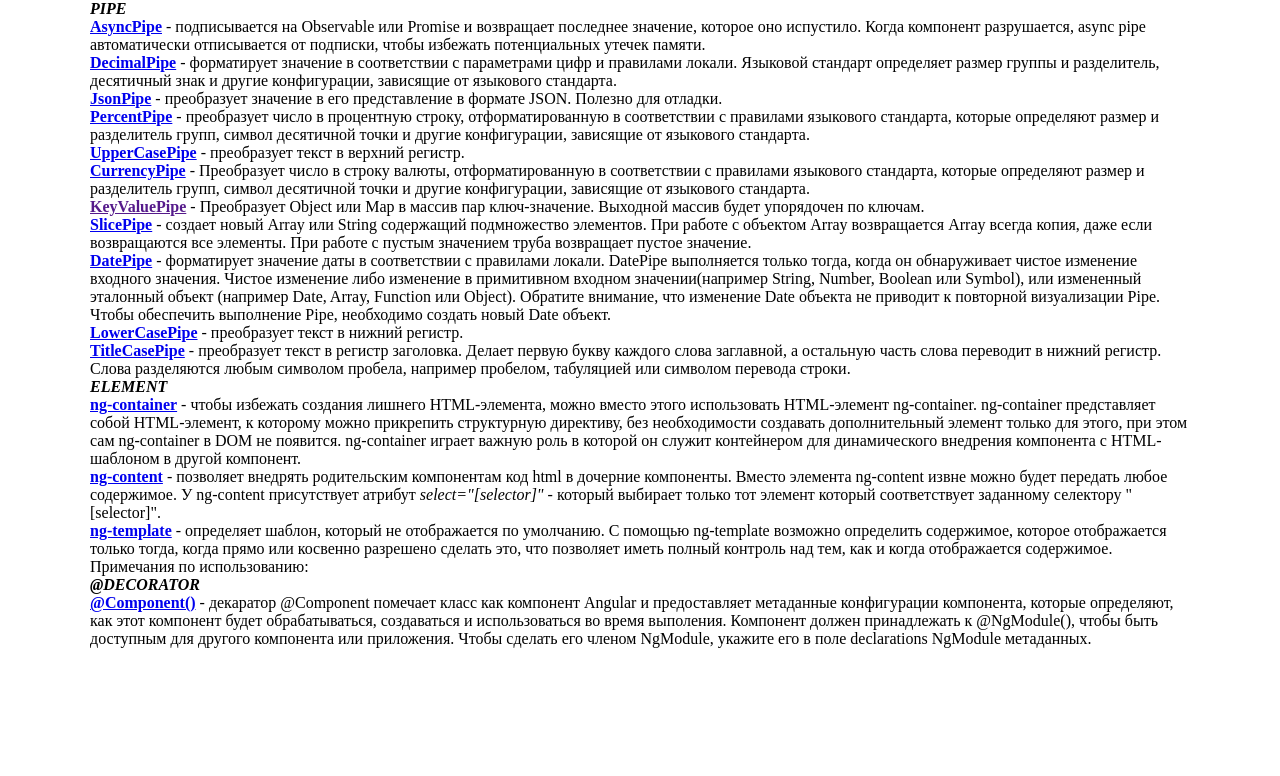
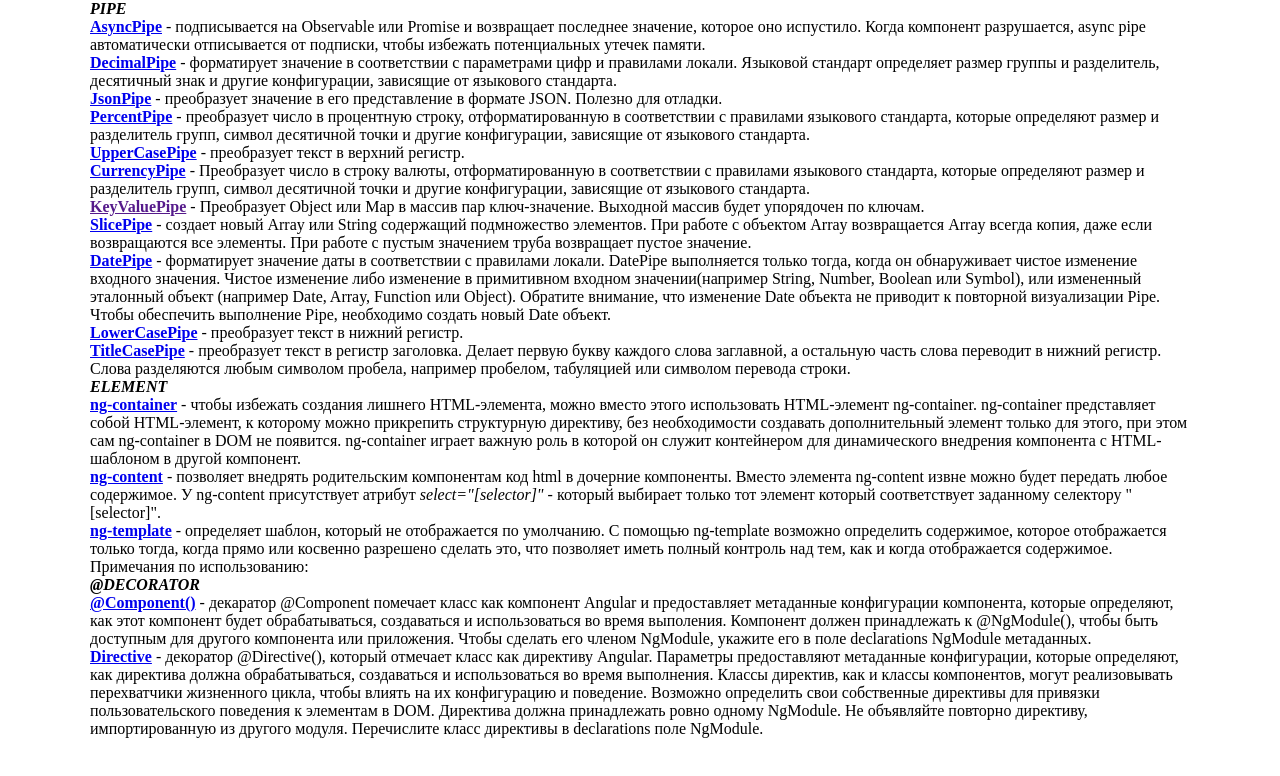
Before and after one commit to ArtemKashirin/API, an Angular app: page / in a window 1280 px wide. Shown: the top 776 px of the page. Built offline with nearby package versions, Linux system fonts and the light colour scheme.

Commit message:
DECORATOR: Directive

```diff
--- a/src/app/app.component.html
+++ b/src/app/app.component.html
@@ -16,3 +16,4 @@
 <app-ng-template></app-ng-template>
 <p><b><i>@DECORATOR</i></b></p>
 <app-component></app-component>
+<app-directive></app-directive>
--- a/src/app/app.module.ts
+++ b/src/app/app.module.ts
@@ -19,6 +19,7 @@ import { NgContentComponent } from './element/ng-content/ng-content.component';
 import { ClildContentComponent } from './element/ng-content/clild-content/clild-content.component';
 import { NgTemplateComponent } from './element/ng-template/ng-template.component';
 import { ComponentComponent } from './decorator/component/component.component';
+import { DirectiveComponent } from './decorator/directive/directive.component';
 
 @NgModule({
   declarations: [
@@ -38,7 +39,8 @@ import { ComponentComponent } from './decorator/component/component.component';
     NgContentComponent,
     ClildContentComponent,
     NgTemplateComponent,
-    ComponentComponent
+    ComponentComponent,
+    DirectiveComponent
   ],
   imports: [
     BrowserModule,
--- /dev/null
+++ b/src/app/decorator/directive/directive.component.html
@@ -0,0 +1,30 @@
+<p><b><a [href]="this.Directive">Directive</a></b> - декоратор @Directive(), который отмечает класс как директиву Angular. Параметры
+  предоставляют метаданные конфигурации, которые определяют, как директива должна обрабатываться, создаваться и использоваться во время
+  выполнения. Классы директив, как и классы компонентов, могут реализовывать перехватчики жизненного цикла, чтобы влиять на их
+  конфигурацию и поведение. Возможно определить свои собственные директивы для привязки пользовательского поведения к элементам в DOM.
+  Директива должна принадлежать ровно одному NgModule. Не объявляйте повторно директиву, импортированную из другого модуля.
+  Перечислите класс директивы в declarations поле NgModule.</p>
+<!--<div>-->
+<!--  <p>Метаданные директивы:</p>-->
+<!--  <ul>-->
+<!--    <li><i>selector?</i> - селектор CSS, который идентифицирует эту директиву в HTML-шаблоне и запускает создание экземпляра директивы.-->
+<!--      Объявить как одно из следующих:-->
+<!--      <ul>-->
+<!--        <li><u>element-name</u> - выбор по имени элемента;</li>-->
+<!--        <li><u>.class</u> - выбор по названию класса;</li>-->
+<!--        <li><u>[attribute]</u> - выбор по имени атрибута;</li>-->
+<!--        <li><u>[attribute=value]</u> - выбор по имени и значению атрибута;</li>-->
+<!--        <li><u>:not(sub_selector)</u> - выбор, только если элемент не соответствует sub_selector;</li>-->
+<!--        <li><u>selector1, selector2</u> - выбор, если соответствует либо selector1или selector2.</li>-->
+<!--      </ul>-->
+<!--    </li>-->
+<!--    <li><i>inputs?</i> - перечисляет набор входных свойств с привязкой к данным для директивы(аналог @Input());</li>-->
+<!--    <li><i>outputs?</i> - перечисляет набор свойств вывода, связанных с событием(аналог @Output());</li>-->
+<!--    <li><i>providers?</i> - настраивает инжектор этой директивы или компонента с помощью токена, который сопоставляется с поставщиком-->
+<!--      зависимости;</li>-->
+<!--    <li><i>exportAs?</i> - определяет имя, которое можно использовать в шаблоне для назначения этой директивы переменной;</li>-->
+<!--    <li><i>queries?</i> - настраивает запросы, которые будут вставлены в директиву;</li>-->
+<!--    <li><i>host?</i> - сопоставляет свойства класса с привязками элементов хоста для свойств, атрибутов и событий, используя набор пар ключ-значение.</li>-->
+<!--    <li><i>jit?</i></li>-->
+<!--  </ul>-->
+<!--</div>-->
--- /dev/null
+++ b/src/app/decorator/directive/directive.component.ts
@@ -0,0 +1,17 @@
+import {Component, OnInit} from '@angular/core';
+
+@Component({
+  selector: 'app-directive',
+  templateUrl: './directive.component.html',
+  styleUrls: ['./directive.component.scss']
+})
+export class DirectiveComponent implements OnInit {
+  public Directive: string = 'https://angular.io/api/core/Directive';
+
+  constructor() {
+  }
+
+  ngOnInit(): void {
+  }
+
+}
```
Also changed, not shown: src/app/decorator/directive/directive.component.scss (added).
